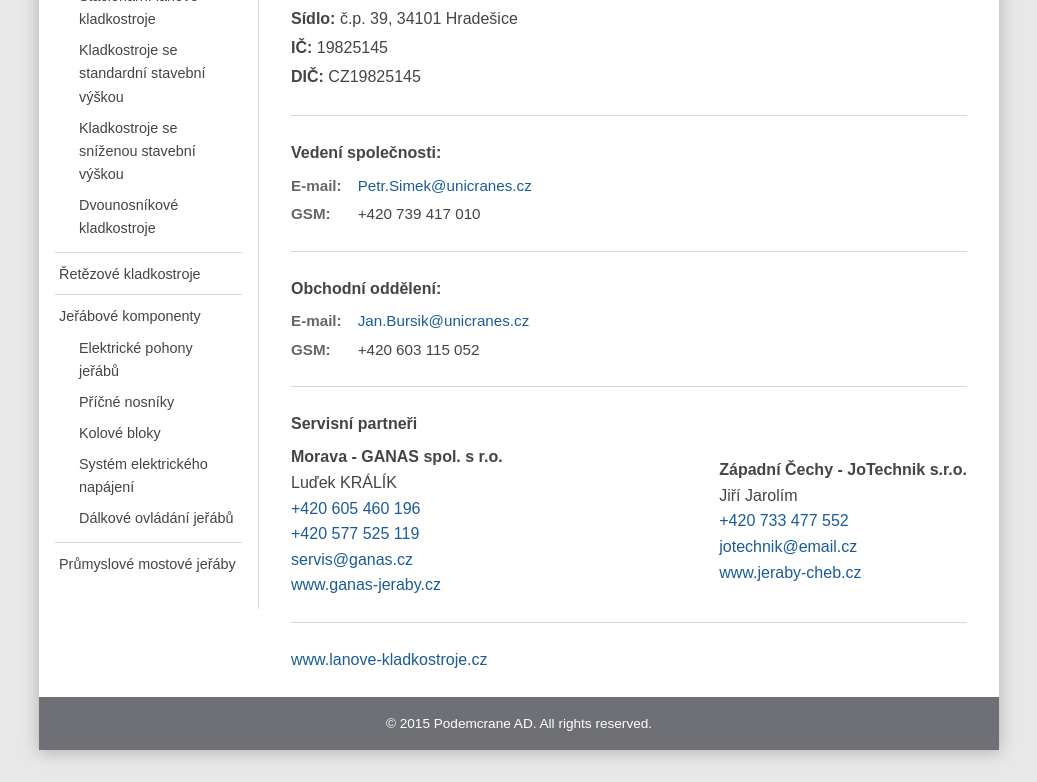
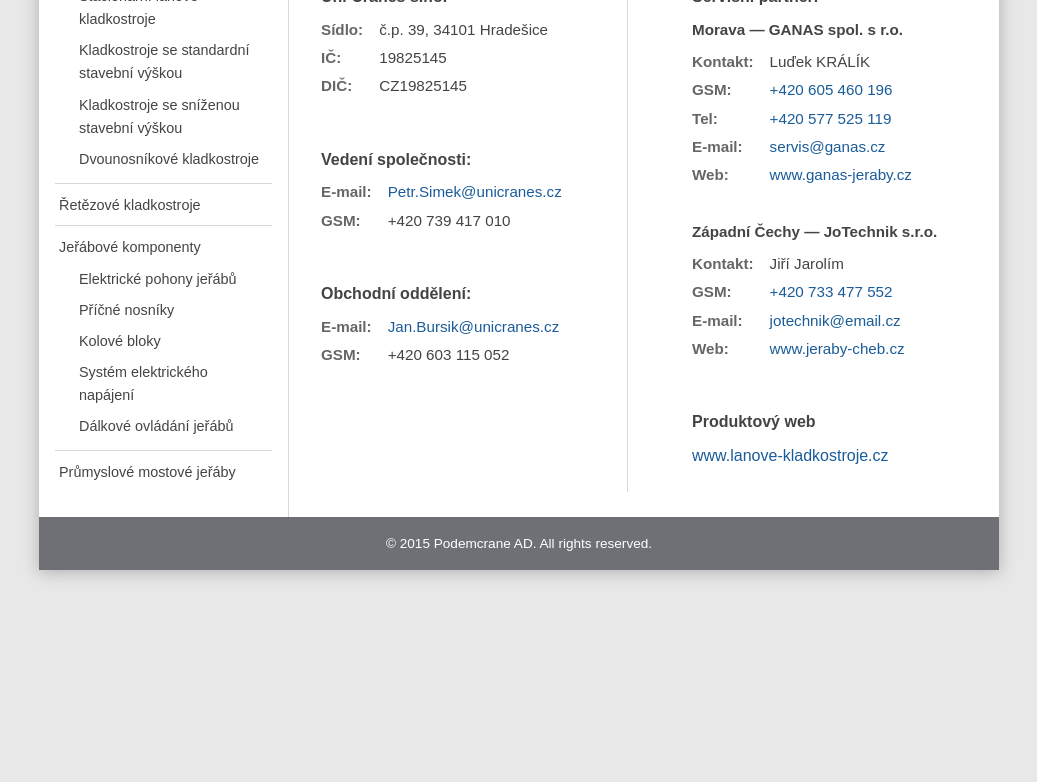
Before and after one commit to OlegVarlamov/podemcrane.cz, a plain HTML site: page index.html in a window 1280 px wide. Shown: the part 304-1086 px from the top of the page, without its empty margins (121-1158 px from the left). After the commit the page ends 906 px from the top, so only its background shows below. Drawn offline with Linux system fonts and the light colour scheme.

Commit message:
fix: grid
Signed-off-by: Oleg Varlamov <olegv@seznam.cz>

```diff
--- a/index.html
+++ b/index.html
@@ -112,71 +112,89 @@
 				<article>
 					<h2>Oficiální zastoupení PODEM v ČR</h2>
 
-					<!-- Replaced <p><h4>…</h4> (invalid nesting) with <address> block -->
+					<div class="redesign-sections-grid">
+
+						<div class="redesign-sections-col">
+							<section class="redesign-contact-section">
+								<h3>Uni Cranes s.r.o.</h3>
 								<address class="redesign-company-address">
-						<h3>Uni Cranes s.r.o.</h3>
-						<div>
-							<p><b>Sídlo:</b> č.p. 39, 34101 Hradešice<br>
-								<b>IČ: </b>19825145<br>
-								<b>DIČ: </b>CZ19825145
-							</p>
-						</div>
+									<dl class="redesign-contact-list">
+										<dt>Sídlo:</dt>
+										<dd>č.p. 39, 34101 Hradešice</dd>
+										<dt>IČ:</dt>
+										<dd>19825145</dd>
+										<dt>DIČ:</dt>
+										<dd>CZ19825145</dd>
+									</dl>
 								</address>
-
-					<hr />
+							</section>
 
 							<section class="redesign-contact-section">
 								<h3>Vedení společnosti:</h3>
 								<dl class="redesign-contact-list">
 									<dt>E-mail:</dt>
-							<!-- PRESERVED href -->
 									<dd><a href="mailto:Petr.Simek@unicranes.cz">Petr.Simek@unicranes.cz</a></dd>
 									<dt>GSM:</dt>
 									<dd>+420 739 417 010</dd>
 								</dl>
 							</section>
 
-					<hr />
 							<section class="redesign-contact-section">
 								<h3>Obchodní oddělení:</h3>
 								<dl class="redesign-contact-list">
 									<dt>E-mail:</dt>
-							<!-- PRESERVED href -->
 									<dd><a href="mailto:Jan.bursik@unicranes.cz">Jan.Bursik@unicranes.cz</a></dd>
 									<dt>GSM:</dt>
 									<dd>+420 603 115 052</dd>
 								</dl>
 							</section>
+						</div>
 
-					<hr />
+						<div class="redesign-sections-col">
+							<section class="redesign-contact-section">
+								<h3>Servisní partneři</h3>
+								<div class="redesign-partners">
 
-					<h3>Servisní partneři</h3>
-					<div class="parnteri">
-						<div>
-							<h4>Morava - GANAS spol. s r.o.</h4>
-							<h5></h5>
-							<div>Luďek KRÁLÍK</div>
-							<div><a href="tel:+420605460196">+420 605 460 196</a></div>
-							<div><a href="tel:+420577525119">+420 577 525 119</a></div>
-							<div><a href="mailto:servis@ganas.cz">servis@ganas.cz</a></div>
-							<div><a href="https://www.ganas-jeraby.cz/" target="_blank">www.ganas-jeraby.cz</a></div>
+									<div class="redesign-partner">
+										<h4>Morava — GANAS spol. s r.o.</h4>
+										<dl class="redesign-contact-list">
+											<dt>Kontakt:</dt>
+											<dd>Luďek KRÁLÍK</dd>
+											<dt>GSM:</dt>
+											<dd><a href="tel:+420605460196">+420 605 460 196</a></dd>
+											<dt>Tel:</dt>
+											<dd><a href="tel:+420577525119">+420 577 525 119</a></dd>
+											<dt>E-mail:</dt>
+											<dd><a href="mailto:servis@ganas.cz">servis@ganas.cz</a></dd>
+											<dt>Web:</dt>
+											<dd><a href="https://www.ganas-jeraby.cz/" target="_blank">www.ganas-jeraby.cz</a></dd>
+										</dl>
 									</div>
-						<div>
-							<h4>Západní Čechy - JoTechnik s.r.o.</h4>
-							<h5></h5>
-							<div>Jiří Jarolím</div>
-							<div><a href="tel:+420733477552">+420 733 477 552</a></div>
-							<div><a href="mailto:jotechnik@email.cz">jotechnik@email.cz</a></div>
-							<div><a href="https://jeraby-cheb.cz/" target="_blank">www.jeraby-cheb.cz</a></div>
-							<div> </div>
+
+									<div class="redesign-partner">
+										<h4>Západní Čechy — JoTechnik s.r.o.</h4>
+										<dl class="redesign-contact-list">
+											<dt>Kontakt:</dt>
+											<dd>Jiří Jarolím</dd>
+											<dt>GSM:</dt>
+											<dd><a href="tel:+420733477552">+420 733 477 552</a></dd>
+											<dt>E-mail:</dt>
+											<dd><a href="mailto:jotechnik@email.cz">jotechnik@email.cz</a></dd>
+											<dt>Web:</dt>
+											<dd><a href="https://jeraby-cheb.cz/" target="_blank">www.jeraby-cheb.cz</a></dd>
+										</dl>
 									</div>
 
 								</div>
+							</section>
 
-					<hr />
+							<section class="redesign-contact-section">
+								<h3>Produktový web</h3>
+								<p><a href="https://www.lanove-kladkostroje.cz/">www.lanove-kladkostroje.cz</a></p>
+							</section>
+						</div>
 
-					<!-- PRESERVED href -->
-					<p><a href="https://www.lanove-kladkostroje.cz/">www.lanove-kladkostroje.cz</a></p>
+					</div>
 				</article>
 			</main>
 
--- a/style.css
+++ b/style.css
@@ -44,7 +44,7 @@
   --space-xl:  2rem;
 
   /* Layout */
-  --sidebar-width: 220px;
+  --sidebar-width: 250px;
   --wrapper-max:   960px;
   --header-height: 180px;
   --logo-bg:       var(--color-brand-yellow);
@@ -136,7 +136,7 @@
 
 /* PRESERVED: logo block with yellow background */
 #logo {
-  width: 240px;
+  width: 260px;
   min-height: 120px;
   background-color: var(--logo-bg);
   display: flex;
@@ -297,18 +297,8 @@
   color: var(--color-text);
 }
 
-/* Company address block (replaces original <p><h4> invalid nesting) */
 .redesign-company-address {
   font-style: normal;
-  margin-bottom: var(--space-md);
-  line-height: 1.8;
-}
-.redesign-company-address strong {
-  font-size: 1.05rem;
-}
-.redesign-reg {
-  font-size: 0.85rem;
-  color: var(--color-text-light);
 }
 
 /* Contact definition list (replaces presentational <table>) */
@@ -327,6 +317,25 @@
   margin: 0;
 }
 
+.redesign-sections-grid {
+  display: grid;
+  grid-template-columns: 1fr 1fr;
+  gap: 0 var(--space-xl);
+}
+
+.redesign-sections-col {
+  display: flex;
+  flex-direction: column;
+  border-right: 1px solid var(--color-border);
+  padding-right: var(--space-xl);
+}
+
+.redesign-sections-col:last-child {
+  border-right: none;
+  padding-right: 0;
+  padding-left: var(--space-xl);
+}
+
 .redesign-contact-section {
   margin-bottom: var(--space-lg);
 }
@@ -337,10 +346,20 @@
   margin: var(--space-lg) 0;
 }
 
-.parnteri {
+.redesign-partners {
   display: flex;
-  justify-content: space-between;
-  align-items: center;
+  gap: var(--space-xl);
+  flex-wrap: wrap;
+}
+
+.redesign-partner {
+  flex: 1 1 200px;
+}
+
+.redesign-partner h4 {
+  font-size: 0.95rem;
+  margin-bottom: var(--space-sm);
+  color: var(--color-text);
 }
 
 /* ─── 9. FOOTER ─────────────────────────────────────────────── */
@@ -437,4 +456,23 @@
   .redesign-contact-list dt {
     margin-top: var(--space-sm);
   }
+
+  .redesign-sections-grid {
+    grid-template-columns: 1fr;
+  }
+
+  .redesign-sections-col,
+  .redesign-sections-col:last-child {
+    border-right: none;
+    border-bottom: 1px solid var(--color-border);
+    padding-right: 0;
+    padding-left: 0;
+    padding-bottom: var(--space-lg);
+    margin-bottom: var(--space-lg);
+  }
+
+  .redesign-sections-col:last-child {
+    border-bottom: none;
+    margin-bottom: 0;
+  }
 }
```
Lines whose indentation alone changed are shown as unchanged.
